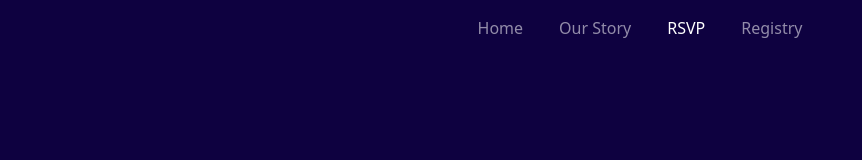
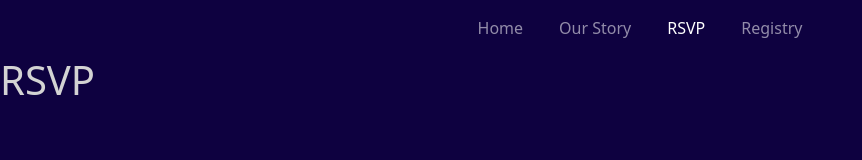
Before and after one commit to linakaval/weddingsite, a plain HTML site: page rsvp.html in a window 1280 px wide. Shown: the whole page, without its empty margins (0-862 px from the left). Drawn offline with nearby package versions, Linux system fonts and the light colour scheme.

Commit message:
rsvp.html を更新
Added heading

```diff
--- a/rsvp.html
+++ b/rsvp.html
@@ -14,6 +14,7 @@
 
 <body>
     <div id="nav-placeholder"></div>
+    <h1>RSVP</h1>
     <div class="container">
     </div>
 </body>
```
